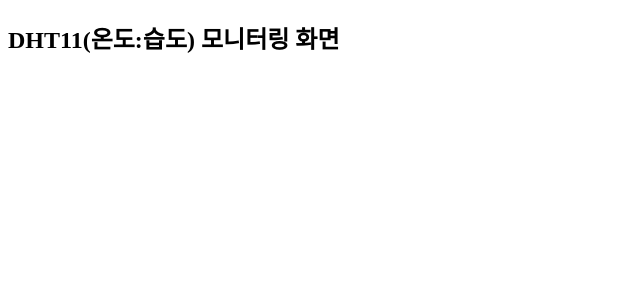
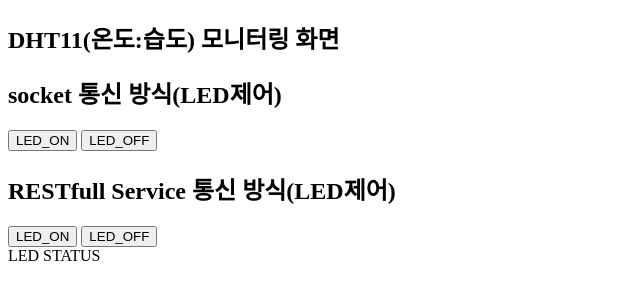
Before and after one commit to clearsky77/IoTProject, a website: page public/MQTT.html in a window 1280 px wide. Shown: the whole page, without its empty margins (0-640 px from the left). Drawn offline with nearby package versions, Linux system fonts and the light colour scheme.

Commit message:
UI 추가 / 소켓 통신을 위한 라이브러리 추가

```diff
--- a/public/MQTT.html
+++ b/public/MQTT.html
@@ -5,8 +5,22 @@
     <meta http-equiv="X-UA-Compatible" content="IE=edge">
     <meta name="viewport" content="width=device-width, initial-scale=1.0">
     <title>Document</title>
+    <script type="text/javascript" src="/socket.io/socket.io.js"></script>
+    <script src="http://code.jquery.com/jquery-3.3.1.min.js"></script>
 </head>
 <body>
     <h2>DHT11(온도:습도) 모니터링 화면</h2>
+    <div id="msg">
+        <div id="mqtt_logs">
+        <ul class="mqttlist"></ul>
+        </div>
+        <h2>socket 통신 방식(LED제어)</h2>
+        <button onclick="ledOnOff(1)">LED_ON</button>
+        <button onclick="ledOnOff(2)">LED_OFF</button>
+        <h2>RESTfull Service 통신 방식(LED제어)</h2>
+        <button onclick="ajaxledOnOff(1)">LED_ON</button>
+        <button onclick="ajaxledOnOff(2)">LED_OFF</button>
+        <div id="led">LED STATUS</div>
+        </div>
 </body>
 </html>
```
